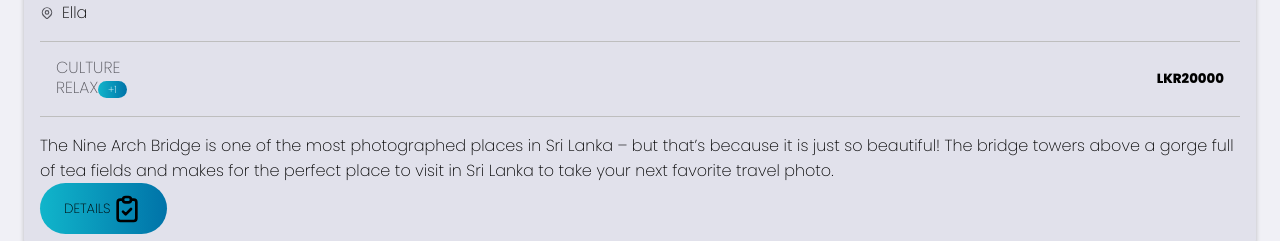
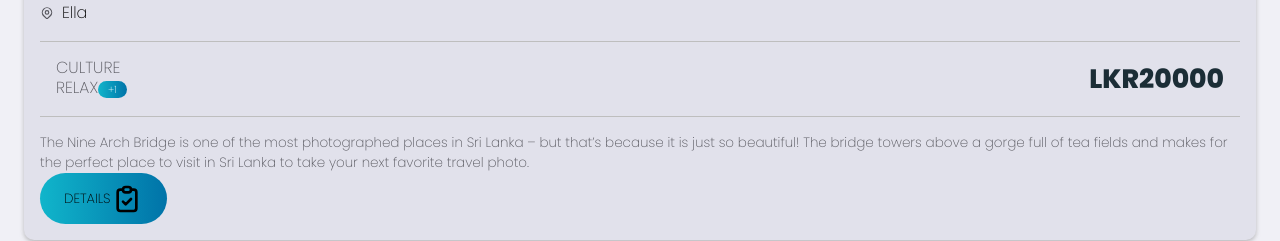
Before and after one commit to UdariAdhikaram/travel-web, a React (Create React App) app: page / in a window 1280 px wide. Shown: the part 1107-1348 px from the top of the page. Built offline with nearby package versions, Linux system fonts and the light colour scheme.

Commit message:
style description section

```diff
--- a/src/components/Main/main.css
+++ b/src/components/Main/main.css
@@ -72,6 +72,18 @@
 }
 .main .secContent .singleDestination .cardInfo {
   padding: 1rem;
+  /* .btn{
+       margin-top: 1rem;
+       color: var(--whiteColor);
+       font-weight: 600;
+       justify-content: space-between;
+       gap: .5rem;
+
+       .icon{
+           align-self: center;
+           font-size: 18px;
+       }
+   }*/
 }
 .main .secContent .singleDestination .cardInfo .destTitle {
   color: var(--blackColor);
@@ -109,4 +121,13 @@
   padding: 1px 10px;
   font-size: 10px;
 }
+.main .secContent .singleDestination .cardInfo .fees .price {
+  font-size: 2rem;
+  color: var(--blackColor);
+}
+.main .secContent .singleDestination .cardInfo .desc {
+  font-size: 13.5px;
+  color: var(--textColor);
+  font-weight: 500;
+}
 /*# sourceMappingURL=main.css.map */
--- a/src/components/Main/main.scss
+++ b/src/components/Main/main.scss
@@ -122,8 +122,30 @@
                             }
                         }
 
+                        .price{
+                            font-size: 2rem;
+                            color: var(--blackColor);
+                        }
+                    }
 
+                    .desc{
+                        font-size: 13.5px;
+                        color: var(--textColor);
+                        font-weight: 500;
                     }
+
+                   /* .btn{
+                        margin-top: 1rem;
+                        color: var(--whiteColor);
+                        font-weight: 600;
+                        justify-content: space-between;
+                        gap: .5rem;
+
+                        .icon{
+                            align-self: center;
+                            font-size: 18px;
+                        }
+                    }*/
                 }
             }
         }
```
Also changed, not shown: src/components/Main/main.min.css (+1 -1 lines), 2 other files (tests, documents, lock files or other folders).
